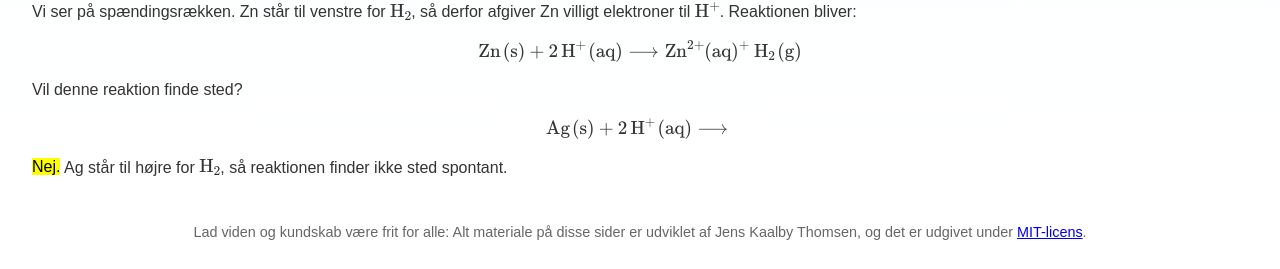
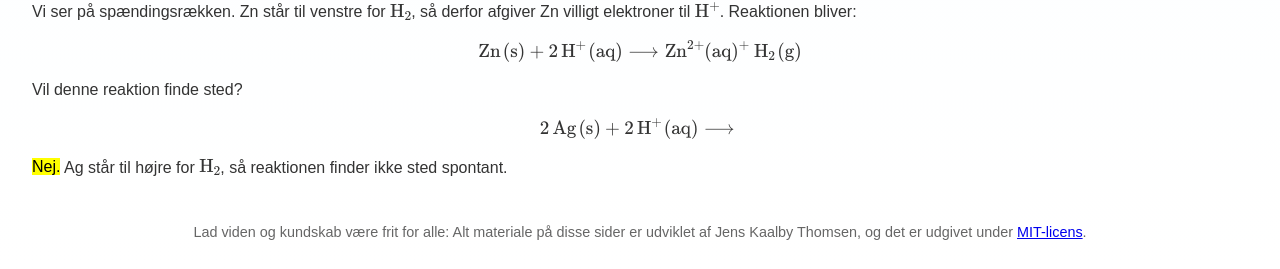
Before and after one commit to jenskaalby/matkem, a Jekyll site: the page built from Kemi/redox/spaendingsraekken.md, in a window 1280 px wide and 900 px high, scrolled down 1829 px. Shown: the part 628-897 px from the top of the window. Built offline with Jekyll 4.4.1, drawn with Linux system fonts in a browser that asks for light colours.

Commit message:
Update spaendingsraekken.md

```diff
--- a/Kemi/redox/spaendingsraekken.md
+++ b/Kemi/redox/spaendingsraekken.md
@@ -144,6 +144,6 @@ $$\ce{Zn(s) + 2H+(aq) -> Zn^{2+}(aq)+ H2(g)}$$
 
 Vil denne reaktion finde sted?
 
-$$\ce{Ag(s) + 2H+(aq) ->}$$
+$$\ce{2Ag(s) + 2H+(aq) ->}$$
 
 <mark>Nej.</mark> Ag står til højre for $\ce{H2}$, så reaktionen finder ikke sted spontant.
```
